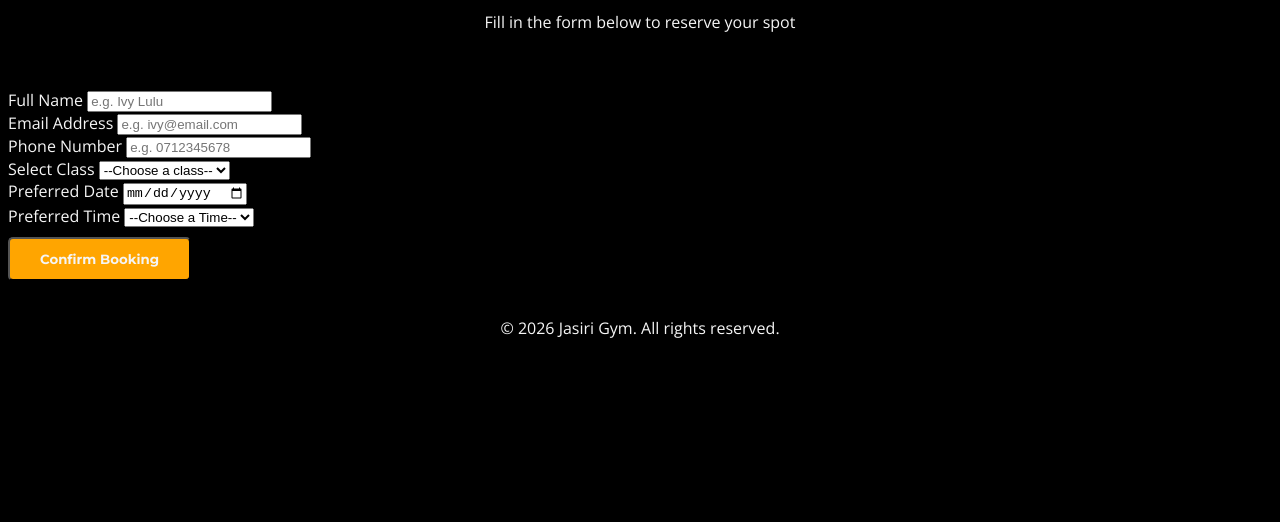
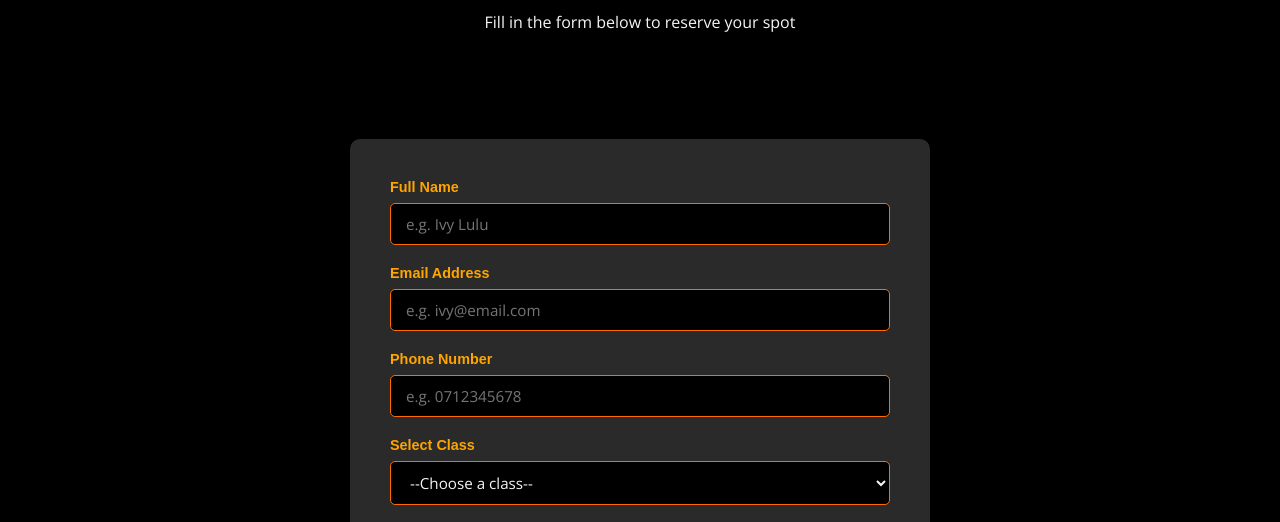
Before and after one commit to adisacodes/Jasiri-gym, a plain HTML site: page booking.html in a window 1280 px wide. Shown: the part 273-795 px from the top of the page. Drawn offline with nearby package versions, Linux system fonts and the light colour scheme.

Commit message:
Add CSS styling for booking form

```diff
--- a/style.css
+++ b/style.css
@@ -277,3 +277,72 @@ background-color: black;
  .class-card .btn:hover {
     background-color: darkorange;
  }
+
+ .booking-section {
+    background-color: black;
+    padding: 50px 20px;
+    display: flex;
+    justify-content: center;
+ }
+
+ form {
+    background-color: #2a2a2a;
+    border-radius: 1px solid #ff6b00;
+    border-radius: 10px;
+    padding: 40px;
+    width: 100%;
+    max-width: 500px;
+    display: flex;
+    flex-direction: column;
+    gap: 20px;
+ }
+
+ .form-group {
+    display: flex;
+    flex-direction: column;
+    gap: 8px;
+ }
+
+ .form-group label {
+    font-family: 'Monteserrat', sans-serif;
+    font-weight: 700;
+    color: orange;
+    font-size: 0.9rem;
+ }
+
+ .form-group input,
+ .form-group select {
+    background-color: black;
+    color: #f5f5f5;
+    border: 1px solid #ff6b00;
+    border-radius: 5px;
+    padding: 10px 15px;
+    font-family: 'Open Sans', sans-serif;
+    font-size: 0.95rem;
+    outline: none;
+ }
+
+ .form-group input:focus,
+ .form-group select:focus {
+    border-color: orange;
+    box-shadow: 0 0 5px #ff6b00;
+ }
+
+ form.btn {
+    width: 100%;
+    padding: 12px;
+    font-size: 1rem;
+    text-align: center;
+    cursor: pointer;
+    border: none;
+    border-radius: 5px;
+    background-color: orange;
+    color: #f5f5f5;
+    font-family: 'Montserrat', sans-serif;
+    font-weight: 700;
+    transition: background-color 0.3s;
+ }
+
+ form .btn:hover {
+    background-color: darkorange;
+ }
```
Also changed, not shown: booking.html (line endings or trailing spaces).
